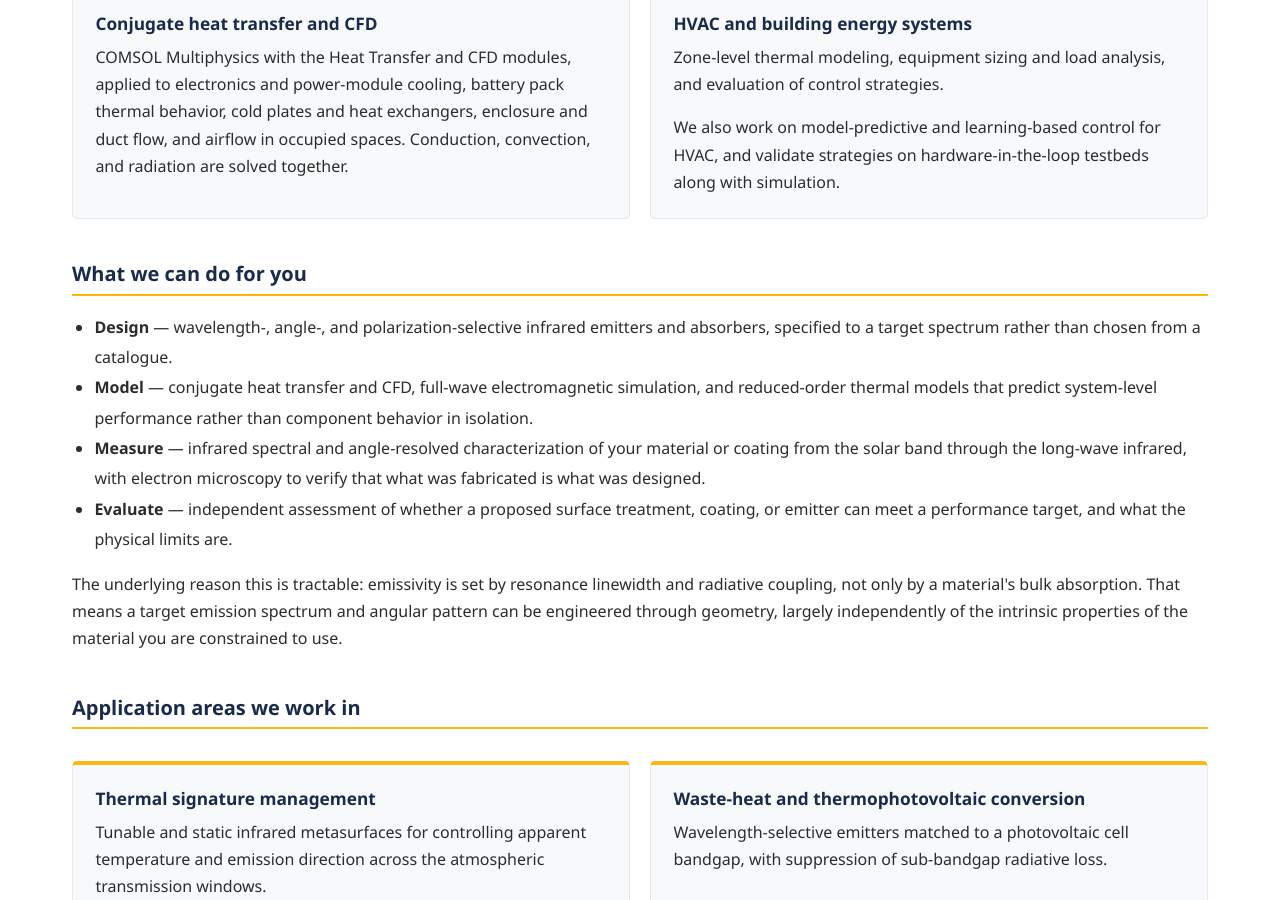
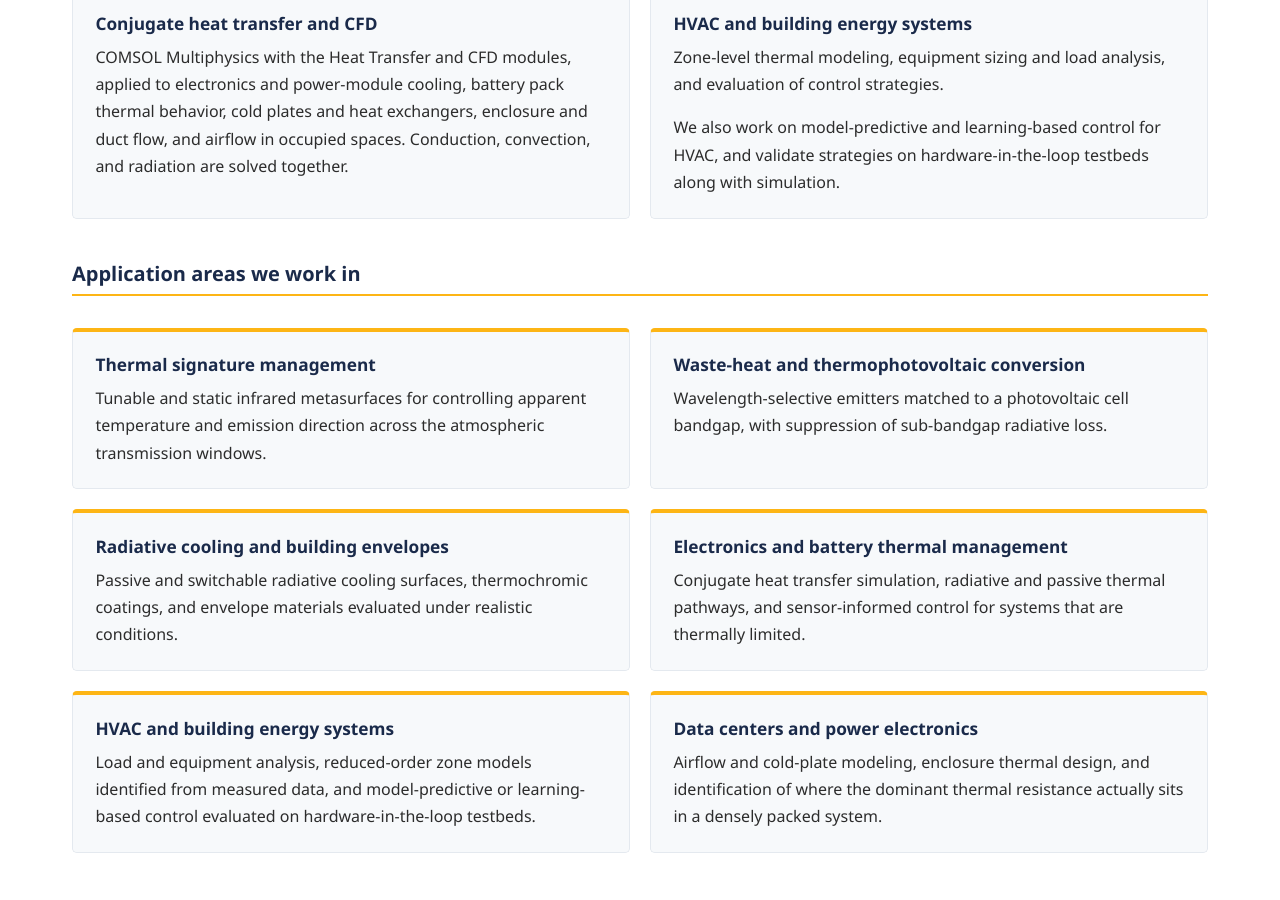
Before and after one commit to alokghanekar/Energy-Photonics-Lab, a Jekyll site: the page built from collaborate.html, in a window 1280 px wide and 900 px high, scrolled down 1379 px. Built offline with Jekyll 4.4.1, drawn with Linux system fonts in a browser that asks for light colours.

Commit message:
Collaborate: remove 'What we can do for you' section
Co-Authored-By: Claude Opus 4.8 <noreply@anthropic.com>
Claude-Session: https://claude.ai/code/session_01VuNoPfxguXq3gEbfsiCHz7

```diff
--- a/collaborate.html
+++ b/collaborate.html
@@ -46,17 +46,6 @@ description: Partner with the Energy Photonics Lab at UMBC on thermal and CFD si
   </section>
 
 </div>
-
-<h2 class="section-label">What we can do for you</h2>
-
-<ul class="interest-list">
-  <li><strong>Design</strong> — wavelength-, angle-, and polarization-selective infrared emitters and absorbers, specified to a target spectrum rather than chosen from a catalogue.</li>
-  <li><strong>Model</strong> — conjugate heat transfer and CFD, full-wave electromagnetic simulation, and reduced-order thermal models that predict system-level performance rather than component behavior in isolation.</li>
-  <li><strong>Measure</strong> — infrared spectral and angle-resolved characterization of your material or coating from the solar band through the long-wave infrared, with electron microscopy to verify that what was fabricated is what was designed.</li>
-  <li><strong>Evaluate</strong> — independent assessment of whether a proposed surface treatment, coating, or emitter can meet a performance target, and what the physical limits are.</li>
-</ul>
-
-<p>The underlying reason this is tractable: emissivity is set by resonance linewidth and radiative coupling, not only by a material's bulk absorption. That means a target emission spectrum and angular pattern can be engineered through geometry, largely independently of the intrinsic properties of the material you are constrained to use.</p>
 
 <h2 class="section-label">Application areas we work in</h2>
 
```
